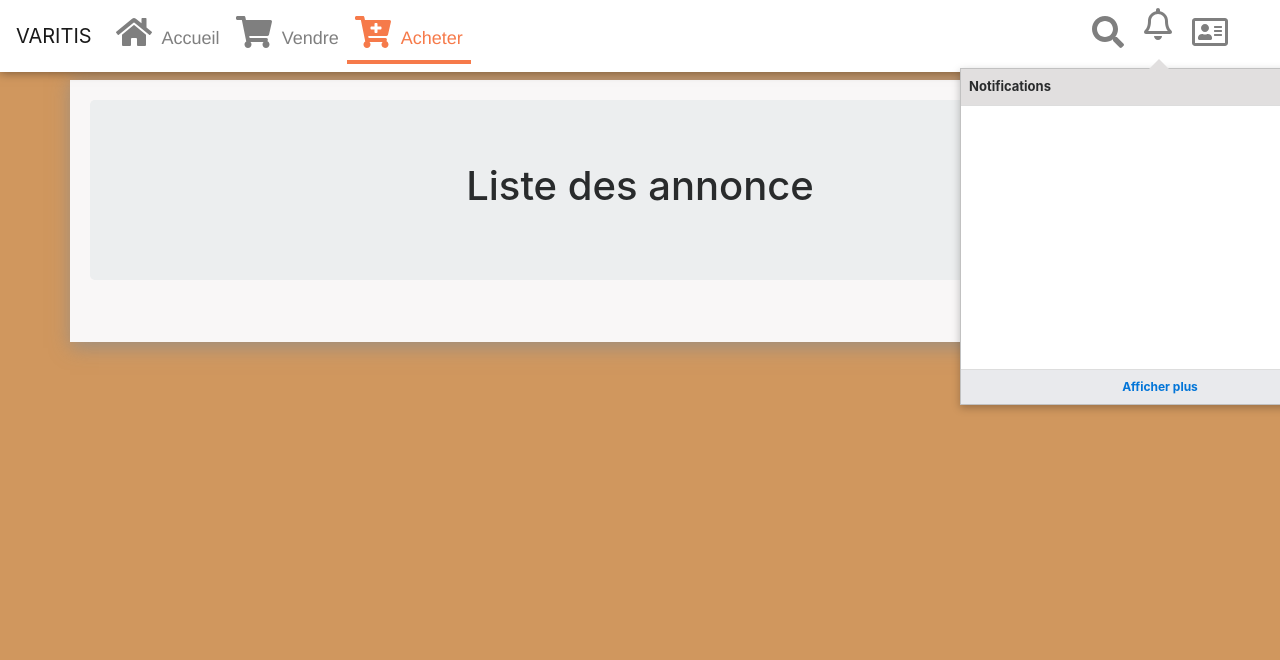
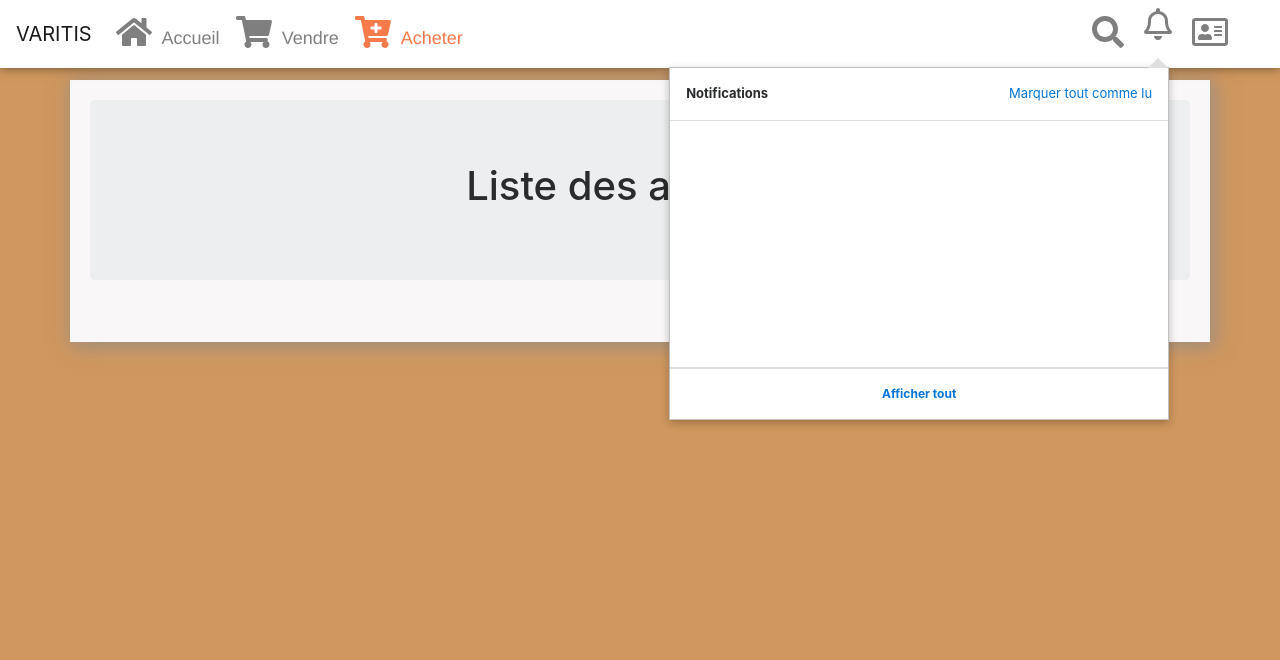
Before and after one commit to trsaid/Varitis, a PHP site: page /buy.php in a window 1280 px wide, after a click that opens the changed part. Shown: the top 660 px of the page. Run offline with PHP 8.4, Linux system fonts and the light colour scheme; the visitor is signed in with stand-in values (Sample User, id 1); data that the repository does not hold is empty; some libraries are stand-ins or nearby versions.

Commit message:
update notif / offre
* Amélioration pop-up notifications
+ Notif marquée comme lu et rediréction au lors du click
+ Impossibilité de faire une offre à sa propre annonce
+ Ajout message succès/erreur offre

```diff
--- a/assets/css/style.css
+++ b/assets/css/style.css
@@ -179,7 +179,7 @@ body.notif li.notif .nav-link,
 body.account li.account .nav-link
 {
 	color: #f67a4a;
-	border-bottom: 4px solid #f67a4a;
+	/* border-bottom: 4px solid #f67a4a; */
 
 }
 .navbar-light .navbar-nav .nav-link:hover {
@@ -336,9 +336,9 @@ body.account li.account .nav-link
 	-webkit-box-shadow: 0 3px 8px rgba(0, 0, 0, .25);
 	overflow: visible;
 	position: absolute;
-	top: 60px;
-	margin-left: -182px;
-	width: 400px;
+	top: 59px;
+	right: 15%;
+	width: 500px;
 	z-index: -1;
 	display: none;
 }
@@ -353,37 +353,63 @@ body.account li.account .nav-link
 	border: 10px solid black;
 	border-color: transparent transparent #E1DFDF;
 	margin-top: -20px;
-	margin-left: 188px;
+	right: 0px;
 }
 #notificationTitle {
-	font-weight: bold;
-	padding: 8px;
+	padding: 16px;
 	font-size: 13px;
-	background-color: #E1DFDF;
+	background-color: #fff;
 	position: fixed;
 	z-index: 1000;
-	width: 398px;
+	width: 498px;
 	border-bottom: 1px solid #dddddd;
 }
 #notificationsBody {
-	padding: 33px 0px 0px 0px !important;
+	padding: 53px 0px 0px 0px !important;
 	min-height: 300px;
+	border-bottom: 1px solid #dddddd;
 }
 #notificationFooter {
-	background-color: #e9eaed;
+	background-color: #fff;
 	text-align: center;
 	font-weight: bold;
-	padding: 8px;
+	padding: 16px;
 	font-size: 12px;
 	border-top: 1px solid #dddddd;
 }
-.notif-lu {
-	position: absolute;
-	top: 5px;
-	right: 30px;
-	font-size: 20px;
+.notif_ann_titre{
+	overflow: hidden;
+	text-overflow: ellipsis;
+	white-space: nowrap;
 }
 
+.dropdown-item{
+	/* border-bottom: 1px solid #dddddd; */
+	border-top: 0.0625rem solid #e0e0e0;
+}
+.dropdown-item:hover{
+	background-color: #fff;
+}
+.dropdown-item:hover .notif_ann_titre{
+	color: #FF6347;
+}
+.dropdown-item:active{
+	color: #000;
+}
+.non_lu{
+	background-color: #E5ECEF;
+}
+
+.non_lu:hover .notif_ann_titre{
+	color: #FF6347;
+}
+.non_lu:hover{
+	background-color: #E5ECEF;
+}
+
+.notif-lu {
+	float: right;
+}
 .notif-lu:hover {
 	color :#F67A4A;
 	cursor: pointer;
--- a/assets/js/notifications.js
+++ b/assets/js/notifications.js
@@ -1,24 +1,36 @@
-$(document).ready(function() {
-	function load_unseen_notification(view = '') {
+	function load_unseen_notification(notif = '') {
 		$.ajax({
 			url: "notif.php",
 			method: "POST",
 			data: {
-				view: view
+				notif: notif
 			},
 			dataType: "json",
 			success: function(data) {
 				// $('.dropdown-menu').html(data.notification);
 				var nbr = data.notification["nbr"];
 				var notif_list = '';
+				var id_ann = '';
+				var id_offreur = '';
+				var titre_ann = '';
+				var date_offre = '';
 				for (var i = 1; i <= nbr; i++) {
+					id_ann = data.notification["id_ann" + i];
+					id_offreur = data.notification["id_offreur" + i];
+					titre_ann = data.notification["titre_ann" + i];
+					date_offre = data.notification["date_offre" + i];
+					id_off = data.notification["id_off" + i];
+
 					notif_list += '<li>';
-					notif_list += '<a class="dropdown-item" href="#">' + data.notification["id_offreur" + i] + '</br>';
-					notif_list += data.notification["titre_ann" + i] + '</br>';
-					notif_list += '<small><i class="far fa-clock"></i>  ' + data.notification["date_offre" + i] + '</small></br>';
+					if (data.notification["status" + i] == 0){
+						notif_list += '<a class="dropdown-item non_lu" href="buy.php?ann='+id_ann+'" onclick="load_unseen_notification('+id_off+')" >' + id_offreur;
+					}else{
+						notif_list += '<a class="dropdown-item" onclick="load_unseen_notification('+id_off+')" href="buy.php?ann='+id_ann+'">' + id_offreur;
+					}
+					notif_list += '<div class="notif_ann_titre">'+ titre_ann + '</div>';
+					notif_list += '<small style="float:right">' + date_offre + '</small></br>';
 					notif_list += '</a>';
 					notif_list += '</li>';
-					notif_list += '<div class="dropdown-divider"></div>';
 				}
 				$('.notifications').html(notif_list);
 				if (data.unseen_notification > 0) {
@@ -32,25 +44,21 @@ $(document).ready(function() {
 	$(".notif-lu").click(function() {
 		$('.notif-count').html('');
 		$('#notif-count').removeClass('fa-layers-counter fa-lg notif-count');
-		load_unseen_notification('lu'); // Marquer comme lu
+		load_unseen_notification('non_lu_all'); // Marquer comme lu
 		$("#notificationContainer").hide(); // Fermer la liste
 	});
-	// Actualisation toute les 5 secondes
+	// Actualisation toute les 20 secondes
 	setInterval(function() {
-		load_unseen_notification();;
+		load_unseen_notification();
 	}, 20000);
 	// Ouverture de la liste des notif
 	$(".notif").click(function() {
+		load_unseen_notification();
 		$("#notificationContainer").fadeToggle(300);
 		$("#notification_count").fadeOut("slow");
 		return false;
 	});
-	//Document Click hiding the popup
+	// Fermeture
 	$(document).click(function() {
 		$("#notificationContainer").hide();
 	});
-	//Popup on click
-	$("#notificationContainer").click(function() {
-		return false;
-	});
-});
--- a/assets/js/offre.js
+++ b/assets/js/offre.js
@@ -16,11 +16,21 @@ $(document).ready(function() {
 		if ($('.prix-offre').val() != '' && $('.message-offre').val() != '') {
 			var offre_data = $(this).serialize();
 			var id_ann = $(".prix-offre").attr("data-ann-id");
+			var error = '';
 			$.ajax({
 				url: "offre-form-ajax.php",
 				method: "POST",
 				data: offre_data + "&id_ann=" + id_ann ,
 				success: function(data) {
+					if(data == 'error'){
+						$(".offreErr").addClass("alert alert-danger");
+						error = '<strong>Erreur : </strong> Vous ne pouvez pas faire une offre à votre propre annonce.';
+					}else{
+						$(".offreErr").addClass("alert alert-success");
+						error = 'Votre offre a été envoyée.';
+					}
+					$(".offreErr").html(error);
+					// $(".offreErr").after( "<span class='red'>Hello</span>" );
 					$('.offre-form')[0].reset();
 				}
 			});
--- a/buy.php
+++ b/buy.php
@@ -135,6 +135,7 @@ $start_page = ($page-1) * $res_par_page; // Page de départ.
 			</div>
 			</li>
 			<form method="post" class="offre-form">
+						<div class="offreErr"></div>
 				<div class="row">
 					<div class="col-md-2">
 						<div class="form-group">
--- a/include/navbar.php
+++ b/include/navbar.php
@@ -54,11 +54,12 @@
 				<!-- <div class="dropdown-menu" aria-labelledby="dropdownMenuButton">
 				</div> -->
 				<div id="notificationContainer">
-					<div id="notificationTitle">Notifications
-						<div class="notif-lu"><span class="fas fa-eye" data-toggle="tooltip" data-placement="bottom" title="Marquer tout comme lu"></span></div>
+					<div id="notificationTitle">
+						<a style="font-weight: bold;">Notifications</a>
+						<div class="notif-lu"><a href="#">Marquer tout comme lu</a></div>
 					</div>
 					<div id="notificationsBody" class="notifications"></div>
-					<div id="notificationFooter"><a href="#">Afficher plus</a></div>
+					<div id="notificationFooter"><a href="#">Afficher tout</a></div>
 				</div>
 			</div>
 			<li class="nav-item account" id="nav-icon">
--- a/index.php
+++ b/index.php
@@ -1,6 +1,9 @@
 <?php
 session_start();
 
+require __DIR__ . '/include/db.php';
+$db = DB();
+require __DIR__ . '/include/membre.class.php';
 ?>
 <!doctype html>
 <html lang="fr">
--- a/notif.php
+++ b/notif.php
@@ -1,15 +1,22 @@
 <?php
 session_start();
-if (isset($_SESSION['id_me']) && isset($_POST["view"])) {
+if (isset($_SESSION['id_me']) && isset($_POST["notif"])) {
 	require __DIR__ . '/include/item.class.php';
 	require __DIR__ . '/include/membre.class.php';
 	require __DIR__ . '/include/notif.class.php';
 	require __DIR__ . '/include/db.php';
 	$notif = new notif();
 
-	if ($_POST["view"] != '') {
+	$notif_data = $_POST["notif"];
+
+	// Toutes les notifications sont notées comme lue.
+	if ($notif_data == 'lu_all') {
 		$notif->notif_update('lu_all');
-	}else{
+	} // Sinon on marque la notif X comme lue.
+	elseif (ctype_digit($notif_data)){
+		$notif->notif_update($notif_data);
+	} // Sinon on envoie la liste de toutes les notif
+	else {
 		$list_notif = $notif->show_notif();
 
 		$count    = $notif->count_notif_non_lu();
--- a/offre-form-ajax.php
+++ b/offre-form-ajax.php
@@ -11,7 +11,11 @@ if (isset($_SESSION['id_me']) && isset($_POST["form_message"])) {
 	$prix = $_POST["prix-offre"];
 	$text = $_POST["form_message"];
 
-	$offre->faireOffre($id_ann, $prix, $text);
+	if(!$offre->checkOffreur($id_ann)){
+		$offre->faireOffre($id_ann, $prix, $text);
+	}else{
+		echo 'error';
+	}
 
 }else{
 	header("HTTP/1.0 404 Not Found");
```
Also changed, not shown: include/notif.class.php (+23 -15 lines), include/offre.class.php (+23 -0 lines).
